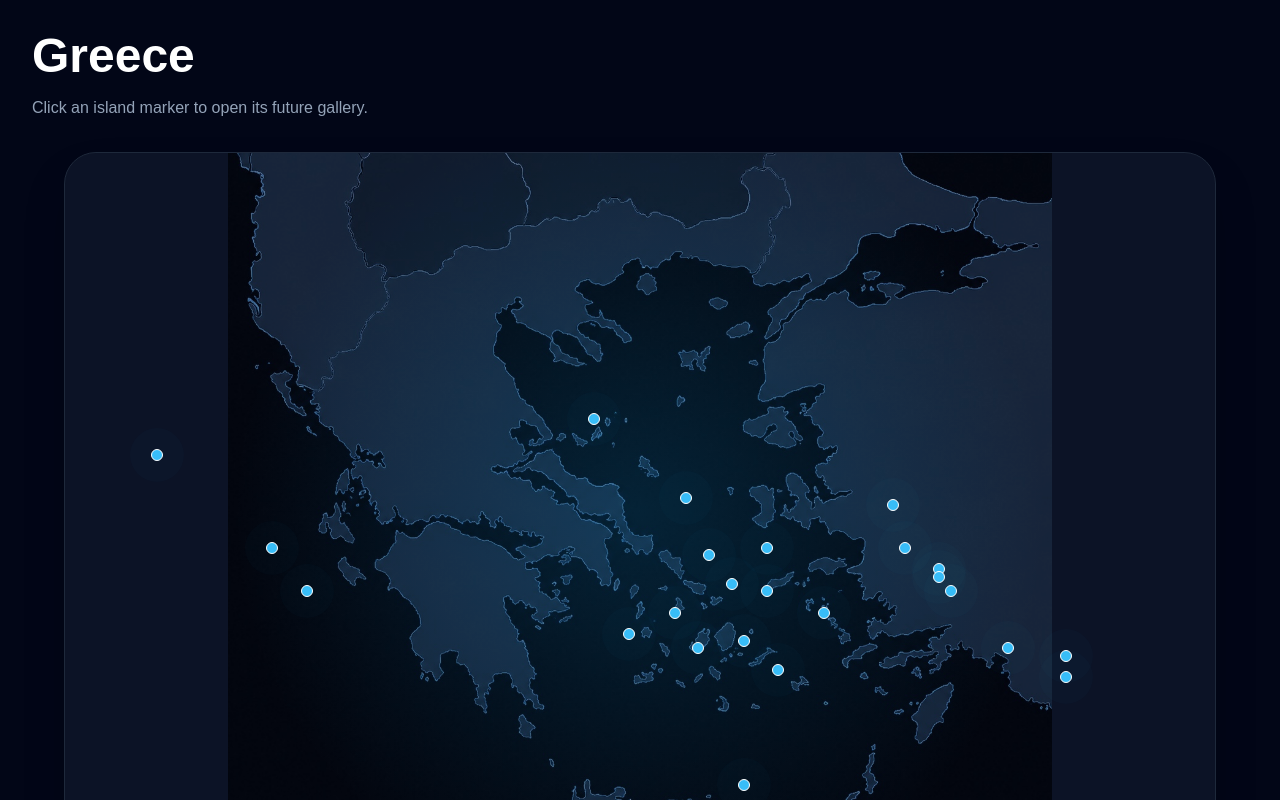
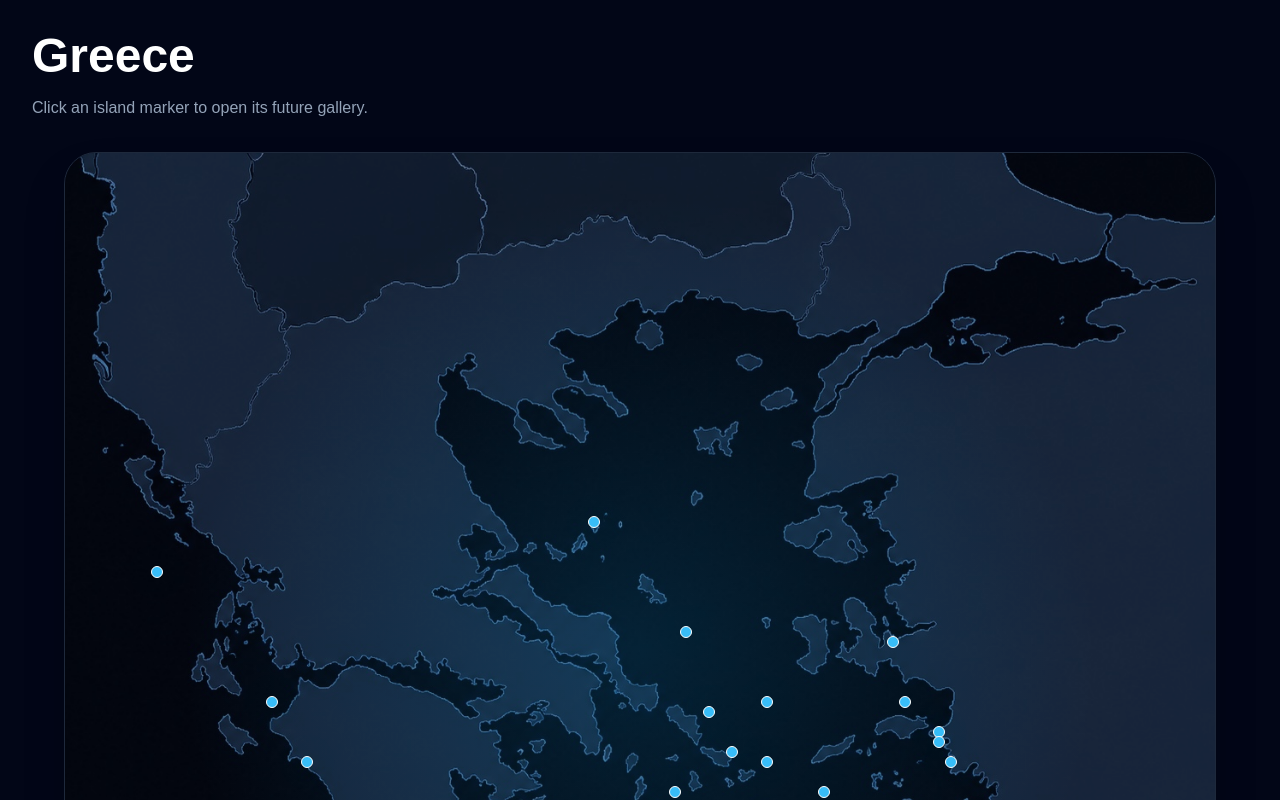
Before and after one commit to PeterMExley/Travel-Map, a Next.js app: page /countries/greece in a window 1280 px wide. Shown: the top 800 px of the page. Built offline with nearby package versions, Linux system fonts and the light colour scheme.

Commit message:
Update page.jsx

```diff
--- a/app/countries/greece/page.jsx
+++ b/app/countries/greece/page.jsx
@@ -36,11 +36,11 @@ export default function GreecePage() {
         Click an island marker to open its future gallery.
       </p>
 
-      <div className="relative mx-auto max-w-6xl h-[720px] rounded-[2rem] border border-slate-800 bg-slate-900 overflow-hidden shadow-2xl">
+      <div className="relative mx-auto max-w-6xl h-[1000px] rounded-[2rem] border border-slate-800 bg-slate-900 overflow-hidden shadow-2xl">
         <img
           src="/maps/greek-islands.jpeg"
           alt="Greek islands map"
-          className="absolute inset-0 h-full w-full object-contain opacity-80"
+          className="absolute inset-0 h-full w-full object-conver opacity-80"
         />
 
         <div className="absolute inset-0 bg-slate-950/20" />
```
